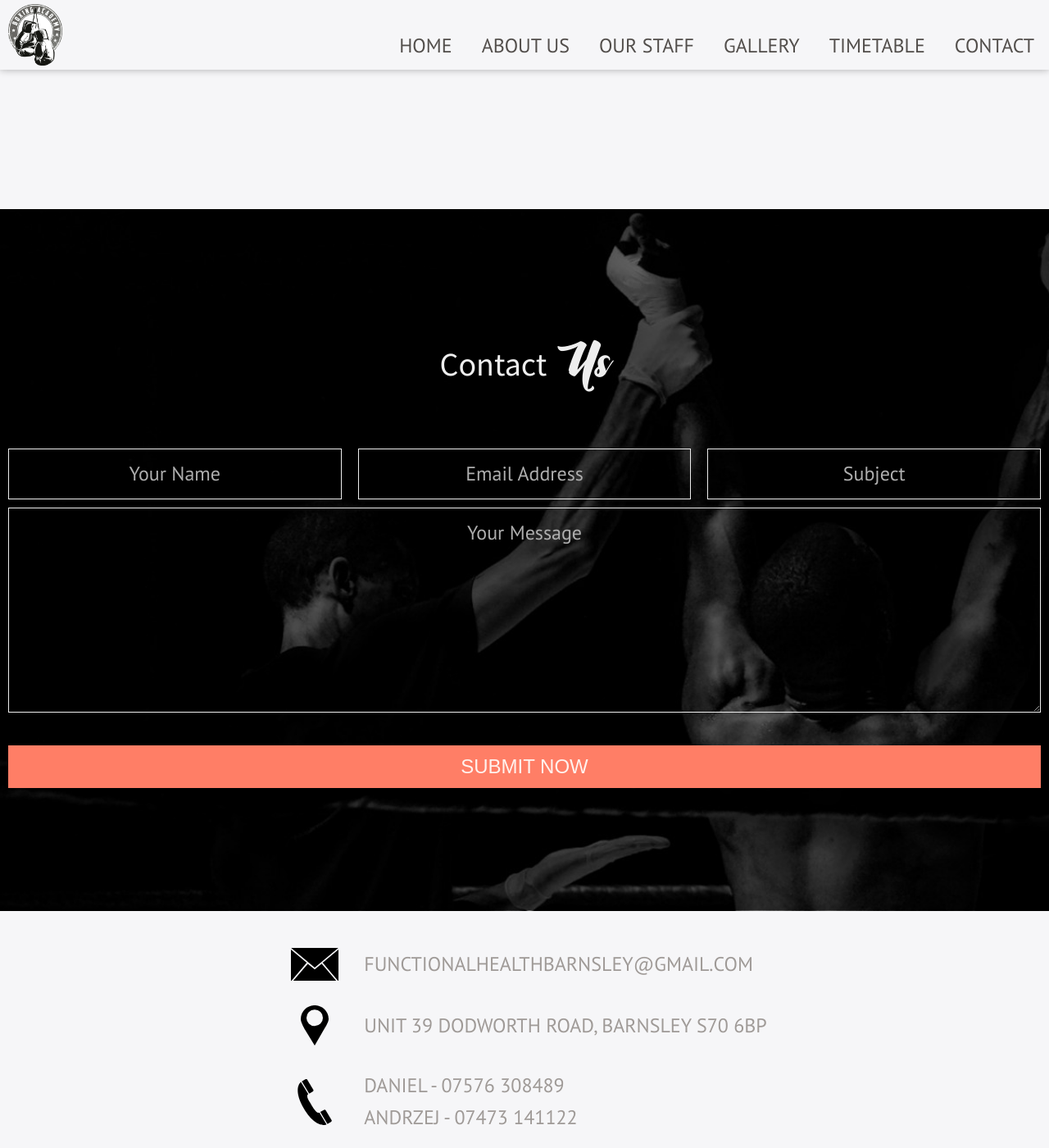
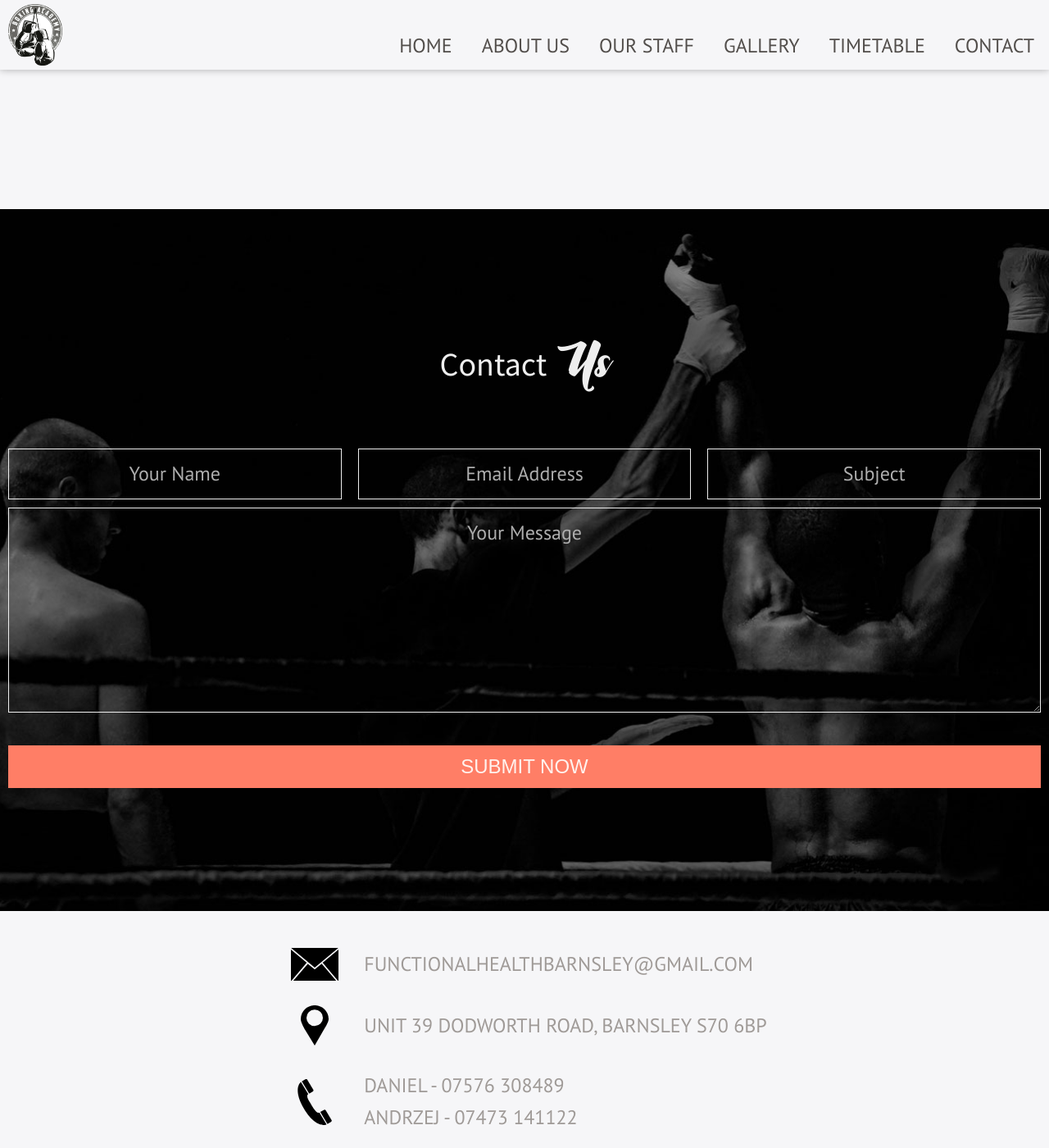
Before and after one commit to OziOcb/03_Project-box, a Jekyll site: the page built from index.html, in a window 1280 px wide and 1400 px high, scrolled down 5932 px. Shown: the whole window at 82% size. Built offline with Jekyll 4.4.1, drawn with Linux system fonts in a browser that asks for light colours; nearby versions of some CDN libraries; Markdown is read by kramdown in place of the engine named in the settings.

Commit message:
Add art direction to the contact-section bg

```diff
--- a/assets/css/main.css
+++ b/assets/css/main.css
@@ -1255,10 +1255,32 @@ body {
  * ==================== ==================== ==================== */
 .contact__form {
   background-color: #111;
-  background-image: url("../img/contact-bg.jpg");
+  background-image: url("../img/bgs/contact-bg/contact-bg_480x895.jpg");
   background-size: cover;
   background-position: 82% center;
-  background-repeat: no-repeat; }
+  background-repeat: no-repeat;
+  /* Media Queries for responsive background image */ }
+  @media (-webkit-min-device-pixel-ratio: 2), (min-resolution: 192dpi) {
+    .contact__form {
+      background-image: url("../img/bgs/contact-bg/contact-bg_480x895@2x.jpg"); } }
+  @media (min-width: 30.0625em) {
+    .contact__form {
+      background-image: url("../img/bgs/contact-bg/contact-bg_812x895.jpg"); } }
+  @media (-webkit-min-device-pixel-ratio: 2), (-webkit-min-device-pixel-ratio: 2) and (min-width: 30.0625em), (min-resolution: 192dpi) and (min-width: 30.0625em) {
+    .contact__form {
+      background-image: url("../img/bgs/contact-bg/contact-bg_812x895@2x.jpg"); } }
+  @media (min-width: 50.8125em) {
+    .contact__form {
+      background-image: url("../img/bgs/contact-bg/contact-bg_1200x855.jpg"); } }
+  @media (-webkit-min-device-pixel-ratio: 2), (-webkit-min-device-pixel-ratio: 2) and (min-width: 50.8125em), (min-resolution: 192dpi) and (min-width: 50.8125em) {
+    .contact__form {
+      background-image: url("../img/bgs/contact-bg/contact-bg_1200x855@2x.jpg"); } }
+  @media (min-width: 75.0625em) {
+    .contact__form {
+      background-image: url("../img/bgs/contact-bg/contact-bg_1451x855.jpg"); } }
+  @media (-webkit-min-device-pixel-ratio: 2), (-webkit-min-device-pixel-ratio: 2) and (min-width: 75.0625em), (min-resolution: 192dpi) and (min-width: 75.0625em) {
+    .contact__form {
+      background-image: url("../img/bgs/contact-bg/contact-bg_1451x855@2x.jpg"); } }
 
 .contact .common__title {
   color: #eeeeee;
```
Also changed, not shown: assets/css/3-sections/_contact.sass (+33 -1 lines), assets/img/bgs/contact-bg/_original.jpg (added), assets/img/bgs/contact-bg/contact-bg_1200x855.jpg (added), assets/img/bgs/contact-bg/contact-bg_1200x855@2x.jpg (added), assets/img/bgs/contact-bg/contact-bg_1451x855.jpg (added), assets/img/bgs/contact-bg/contact-bg_1451x855@2x.jpg (added), assets/img/bgs/contact-bg/contact-bg_480x895.jpg (added), assets/img/bgs/contact-bg/contact-bg_480x895@2x.jpg (added), assets/img/bgs/contact-bg/contact-bg_812x895.jpg (added), assets/img/bgs/contact-bg/contact-bg_812x895@2x.jpg (added), 4 other files.
